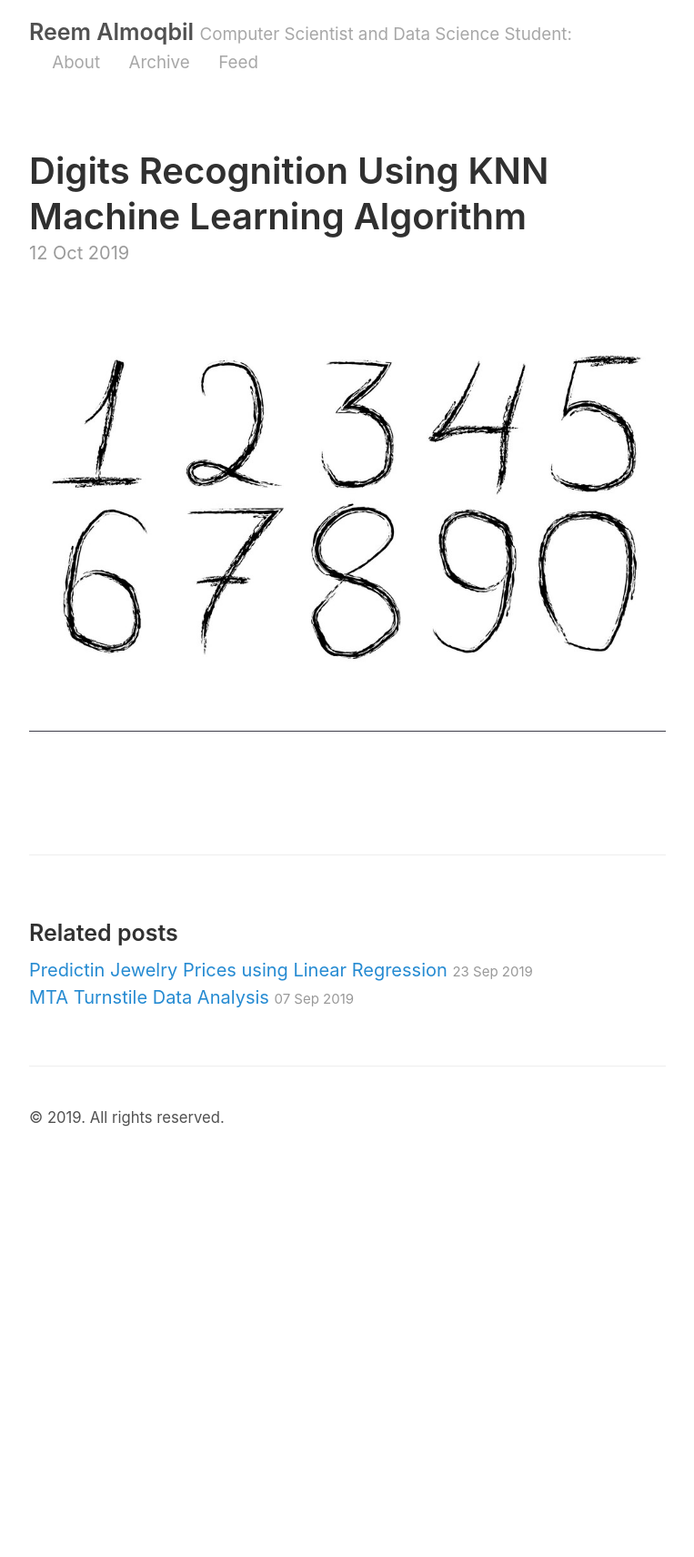
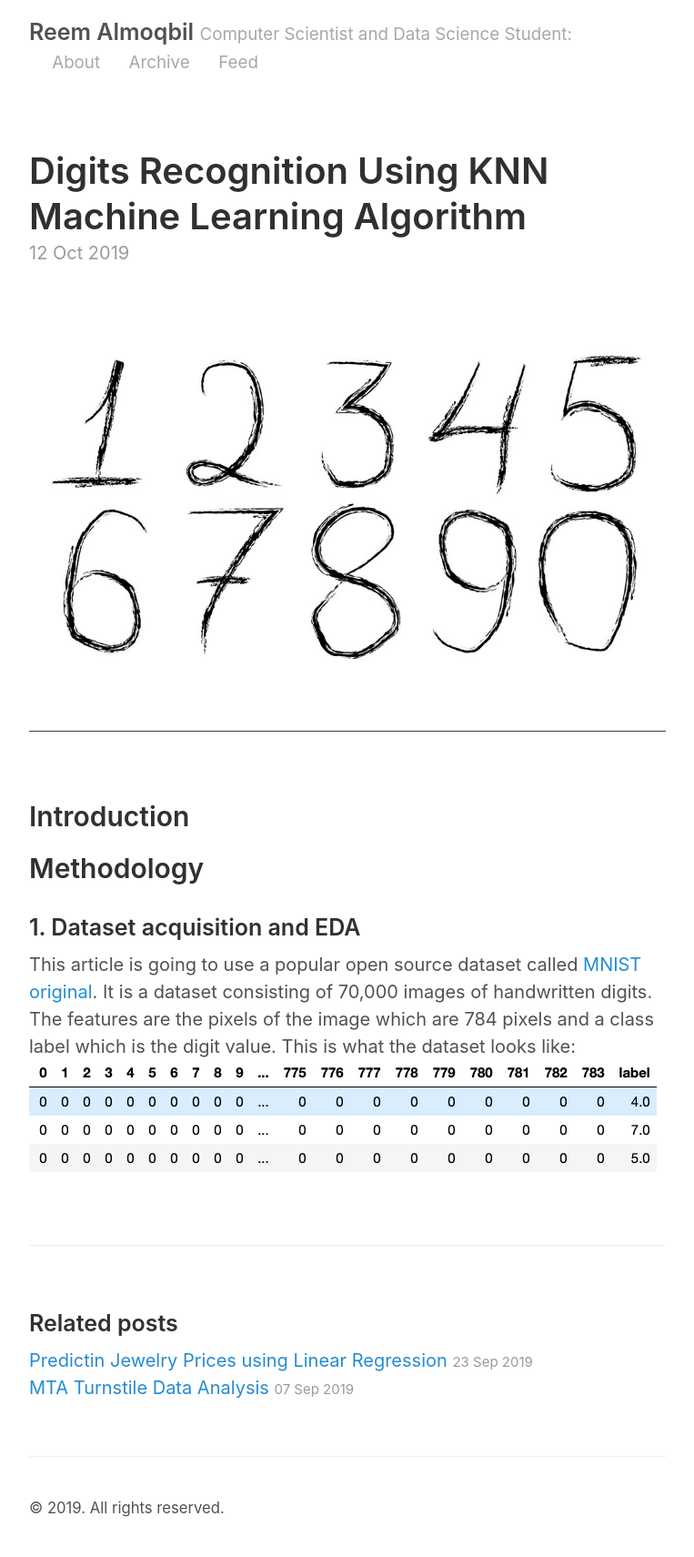
Before and after one commit to reemalmuqbil/reemalmuqbil.github.io, a Jekyll site: the page built from _posts/2019-10-12-Digits-Recognition-Using-KNN-Machine-Learning-Algorithm.md, in a window 1280 px wide. Shown: the whole page at 91% size, without its empty margins (258-1021 px from the left). Built offline with Jekyll 4.4.1, drawn with Linux system fonts in a browser that asks for light colours; before the commit the page ends 1282 px from its top, so only the background shows below that.

Commit message:
added EDA section for digits recognition

```diff
--- a/_posts/2019-10-12-Digits-Recognition-Using-KNN-Machine-Learning-Algorithm.md
+++ b/_posts/2019-10-12-Digits-Recognition-Using-KNN-Machine-Learning-Algorithm.md
@@ -4,3 +4,12 @@ title: Digits Recognition Using KNN Machine Learning Algorithm
 ---
 
 ![header]({{ site.url}}/images/digits-recognition/digits.png)
+
+## Introduction
+
+## Methodology
+
+### 1. Dataset acquisition and EDA
+This article is going to use a popular open source dataset called [MNIST original](https://www.kaggle.com/avnishnish/mnist-original). It is a dataset consisting of 70,000 images of handwritten digits. The features are the pixels of the image which are 784 pixels and a class label which is the digit value.
+This is what the dataset looks like:
+![dataset-sample]({{site.url}}/images/digits-recognition/dataset-sample.png)
```
Also changed, not shown: images/digits-recognition/dataset-sample.png (added), 3 other files.
